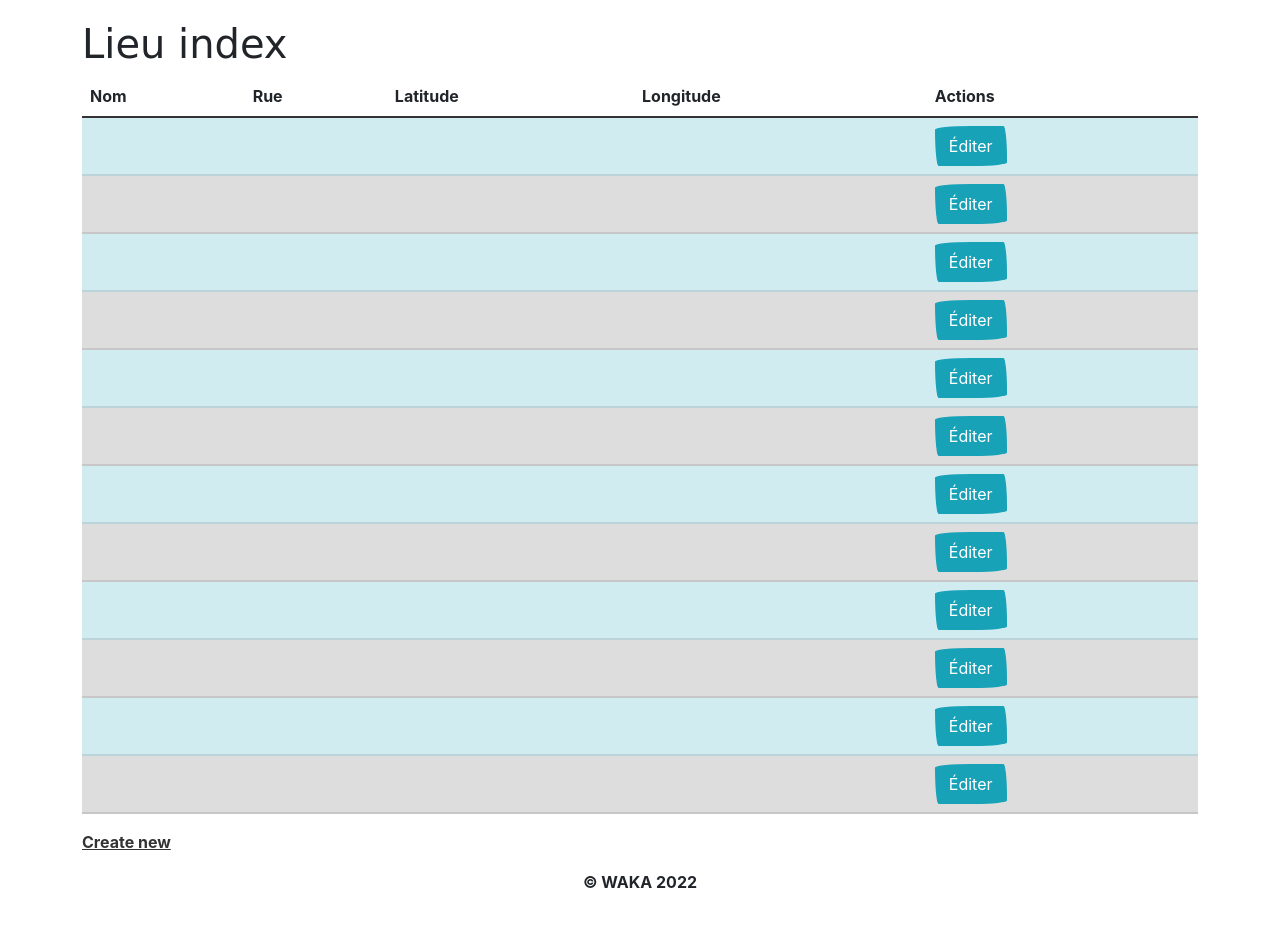
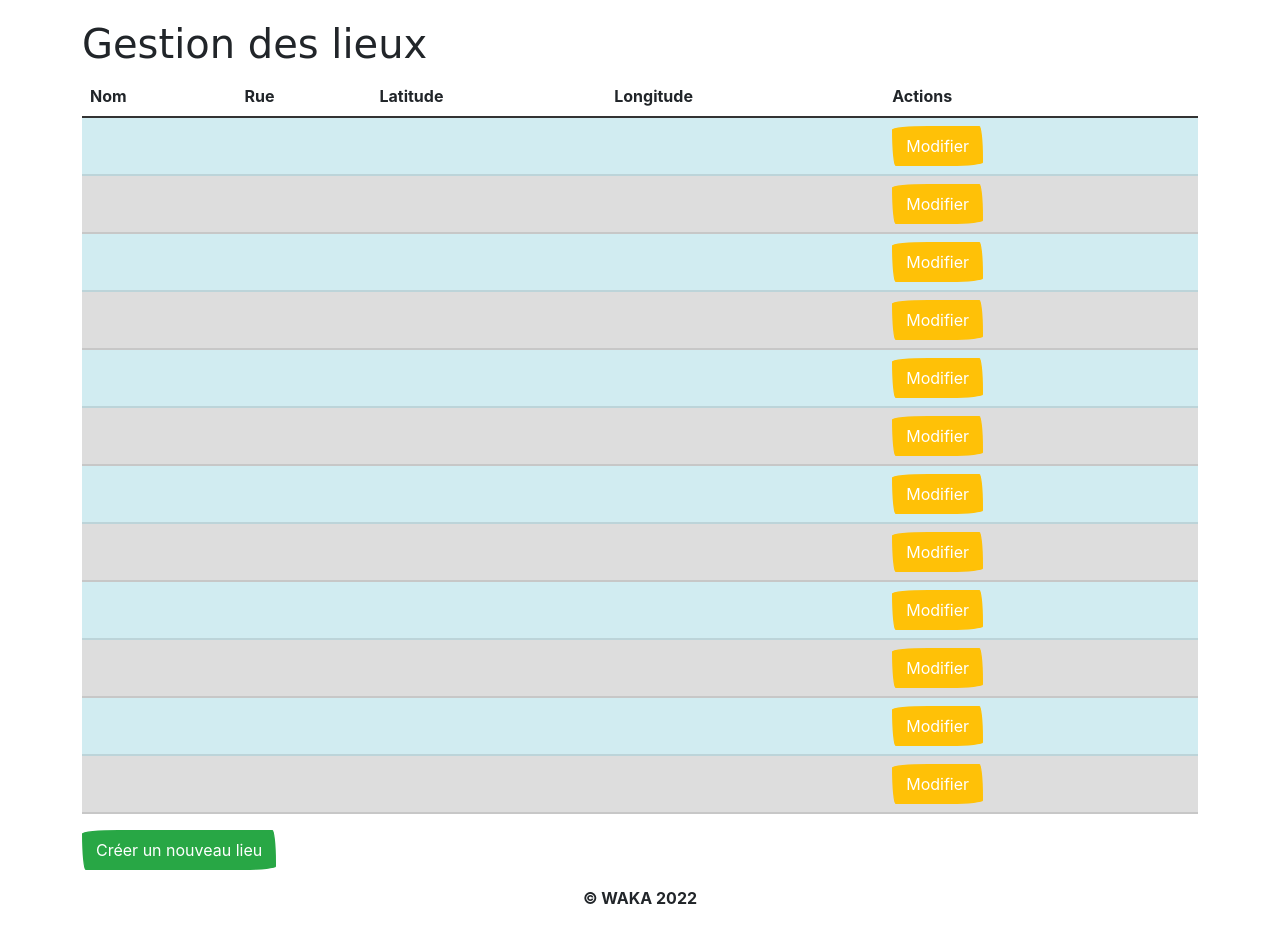
Before and after one commit to e-ikasus/ExitDotCom, a Symfony app: template templates/lieu/list.html.twig in a window 1280 px wide. Before the commit the page ends 888 px from the top, so only its background shows below. Run offline with Twig, Linux system fonts and the light colour scheme; the template is opened without the code that fills it: most values are stand-ins (such as "Sample title", 1, 10 or a date in 2020); some libraries are stand-ins or nearby versions; some web fonts are replaced.

Commit message:
Mise en page de la liste des lieux

```diff
--- a/templates/lieu/list.html.twig
+++ b/templates/lieu/list.html.twig
@@ -3,7 +3,7 @@
 {% block title %} {{ parent() }} | Liste Participant {% endblock %}
 
 {% block body %}
-    <h1>Lieu index</h1>
+    <h1>Gestion des lieux</h1>
 
     <table class="table">
         <thead>
@@ -24,16 +24,17 @@
                 <td>{{ lieux[i].latitude }}</td>
                 <td>{{ lieux[i].longitude }}</td>
                 <td>
-                    <a href="{{ path('lieu_edit', {'id': lieux[i].id}) }}"><button class="btn btn-info">Éditer</button></a>
+                    <a href="{{ path('lieu_edit', {'id': lieux[i].id}) }}"><button class="btn btn-warning">Modifier</button></a>
                 </td>
             </tr>{% endfor %}
         {% else %}
             <tr>
-                <td colspan="6">no records found</td>
+                <td colspan="6"></td>
             </tr>
         {% endif %}
+
         </tbody>
     </table>
 
-    <a href="{{ path('lieu_new') }}">Create new</a>
+    <a href="{{ path('lieu_new') }}" class="btn btn-success">Créer un nouveau lieu</a>
 {% endblock %}
```
